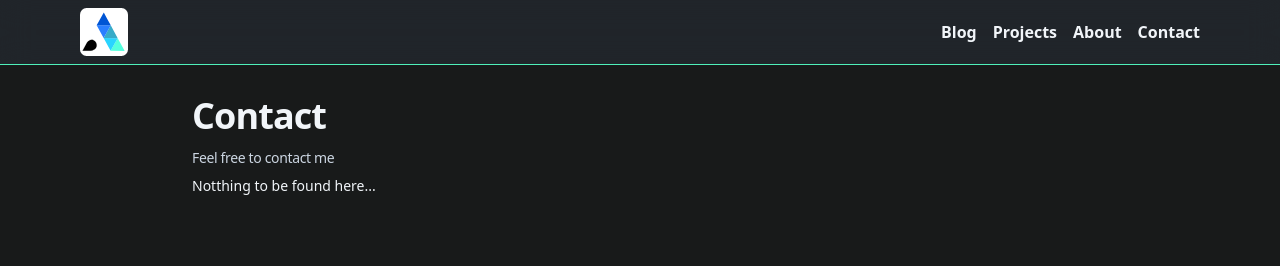
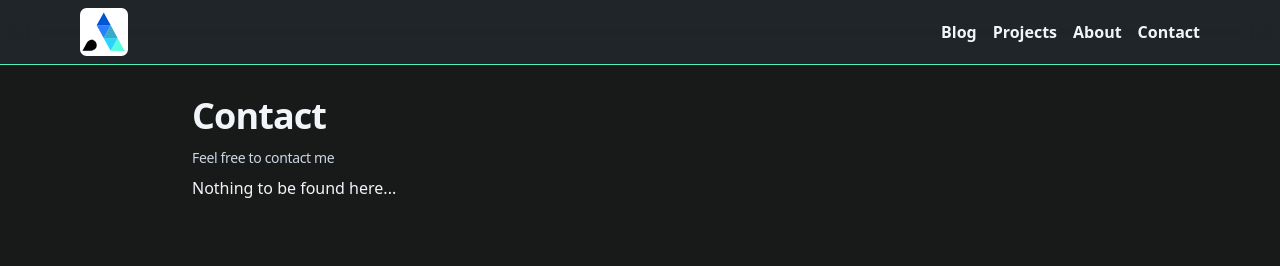
Before and after one commit to matus-barta/personal-web, a SvelteKit app: page /contact in a window 1280 px wide. Shown: the top 266 px of the page. Built offline with nearby package versions, Linux system fonts and the light colour scheme.

Commit message:
fix warn and typo

```diff
--- a/src/routes/contact/+page.svelte
+++ b/src/routes/contact/+page.svelte
@@ -6,7 +6,7 @@
 <h3 class="special">Feel free to contact me</h3>
 
 <div class="w-full md:w-3/4">
-	<p>Notthing to be found here...</p>
+	<p>Nothing to be found here...</p>
 </div>
 
 <!--
@@ -33,7 +33,7 @@
 		</p>
 	</div>
 </form>
--->
+
 
 <style>
 	p {
@@ -43,3 +43,4 @@
 		@apply block mb-4;
 	}
 </style>
+-->
```
